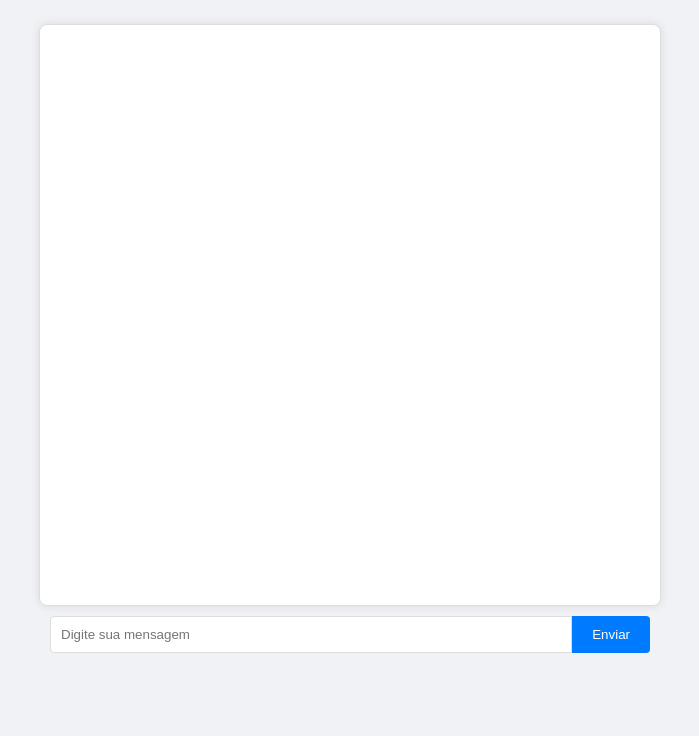
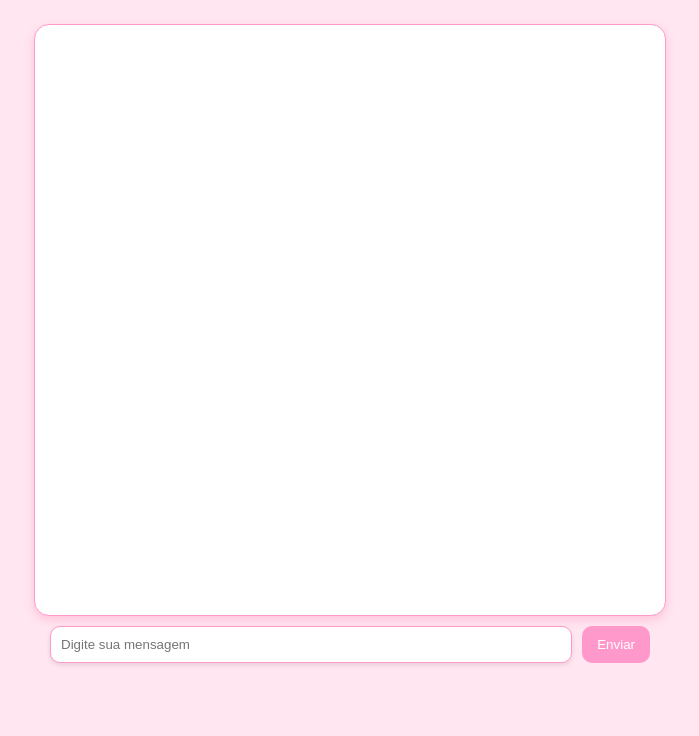
Before and after one commit to NataliaC2007/WebSocket, a website: page client/index.html in a window 1280 px wide. Shown: the part 64-800 px from the top of the page, without its empty margins (290-989 px from the left). Drawn offline with Linux system fonts and the light colour scheme.

Commit message:
Estilizando e arrumando o código

```diff
--- a/client/index.html
+++ b/client/index.html
@@ -3,63 +3,11 @@
 <head>
   <meta charset="UTF-8">
   <meta name="viewport" content="width=device-width, initial-scale=1.0">
-  <title>Chat com WebSocket</title>
-  <style>
-    body {
-      font-family: Arial, sans-serif;
-      display: flex;
-      flex-direction: column;
-      align-items: center;
-      background-color: #f0f2f5;
-      margin: 0;
-      padding: 0;
-      height: 100vh;
-    }
-    #chat {
-      width: 80%;
-      max-width: 600px;
-      height: 70%;
-      border: 1px solid #ddd;
-      background-color: #fff;
-      overflow-y: auto;
-      margin-top: 20px;
-      padding: 10px;
-      border-radius: 8px;
-      box-shadow: 0 0 10px rgba(0, 0, 0, 0.1);
-    }
-    .message {
-      margin: 5px 0;
-      padding: 8px;
-      border-radius: 4px;
-      background-color: #e9e9e9;
-    }
-    #inputArea {
-      width: 80%;
-      max-width: 600px;
-      display: flex;
-      margin-top: 10px;
-    }
-    #messageInput {
-      flex: 1;
-      padding: 10px;
-      border: 1px solid #ddd;
-      border-radius: 4px 0 0 4px;
-    }
-    #sendButton {
-      padding: 10px 20px;
-      border: none;
-      background-color: #007bff;
-      color: white;
-      cursor: pointer;
-      border-radius: 0 4px 4px 0;
-    }
-    #sendButton:hover {
-      background-color: #0056b3;
-    }
-  </style>
+  <link rel="stylesheet" href="style.css">
+  <title>Chat</title>
 </head>
 <body>
-  <h2>Chat com WebSocket</h2>
+  <h2>Chat</h2>
   <div id="chat"></div>
   <div id="inputArea">
     <input type="text" id="messageInput" placeholder="Digite sua mensagem">
@@ -72,22 +20,19 @@
     const messageInput = document.getElementById("messageInput");
     const sendButton = document.getElementById("sendButton");
 
-    // Pergunta o nome do usuário assim que a conexão é estabelecida
     socket.onopen = () => {
       const nomeUsuario = prompt("Digite seu nome de usuário:");
       socket.send(nomeUsuario);
     };
 
-    // Exibe as mensagens recebidas do servidor no chat
     socket.onmessage = (event) => {
       const message = document.createElement("div");
       message.classList.add("message");
       message.textContent = event.data;
       chat.appendChild(message);
-      chat.scrollTop = chat.scrollHeight; // Scroll automático para a última mensagem
+      chat.scrollTop = chat.scrollHeight;
     };
 
-    // Envia a mensagem do usuário para o servidor quando clicar no botão
     sendButton.addEventListener("click", () => {
       const message = messageInput.value;
       if (message) {
@@ -96,7 +41,6 @@
       }
     });
 
-    // Permite enviar a mensagem pressionando "Enter"
     messageInput.addEventListener("keypress", (event) => {
       if (event.key === "Enter") {
         sendButton.click();
--- a/client/main.js
+++ b/client/main.js
@@ -1,13 +1,10 @@
-// main.js
 const socket = new WebSocket("ws://localhost:8080");
 
-// Quando a conexão é estabelecida, solicita o nome de usuário
 socket.onopen = () => {
   const nomeUsuario = prompt("Digite seu nome de usuário:");
   socket.send(nomeUsuario);
 };
 
-// Exibe no console as mensagens recebidas do servidor
 socket.onmessage = (event) => {
   console.log("Mensagem do servidor:", event.data);
 };
--- /dev/null
+++ b/client/style.css
@@ -0,0 +1,61 @@
+body {
+    font-family: "Comic Sans MS", cursive, sans-serif;
+    display: flex;
+    flex-direction: column;
+    align-items: center;
+    background-color: #ffe6f0;
+    margin: 0;
+    padding: 0;
+    height: 100vh;
+}
+
+#chat {
+    width: 80%;
+    max-width: 600px;
+    height: 70%;
+    border: 1px solid #ff99cc;
+    background-color: #fff;
+    overflow-y: auto;
+    margin-top: 20px;
+    padding: 15px;
+    border-radius: 15px;
+    box-shadow: 0 4px 10px rgba(249, 62, 141, 0.2);
+}
+
+.message {
+    margin: 8px 0;
+    padding: 10px;
+    border-radius: 10px;
+    background-color: #ffe0eb;
+}
+
+#inputArea {
+    width: 80%;
+    max-width: 600px;
+    display: flex;
+    margin-top: 10px;
+}
+
+#messageInput {
+    flex: 1;
+    padding: 10px;
+    border: 1px solid #ff99cc;
+    border-radius: 10px;
+    outline: none;
+    box-shadow: 0 2px 5px rgba(0, 0, 0, 0.1);
+}
+
+#sendButton {
+    background-color: #ff99cc;
+    color: white;
+    border: none;
+    padding: 10px 15px;
+    margin-left: 10px;
+    border-radius: 10px;
+    cursor: pointer;
+    transition: background-color 0.3s;
+}
+
+#sendButton:hover {
+    background-color: #ff6699;
+}
```
Also changed, not shown: server.js (+6 -10 lines).
